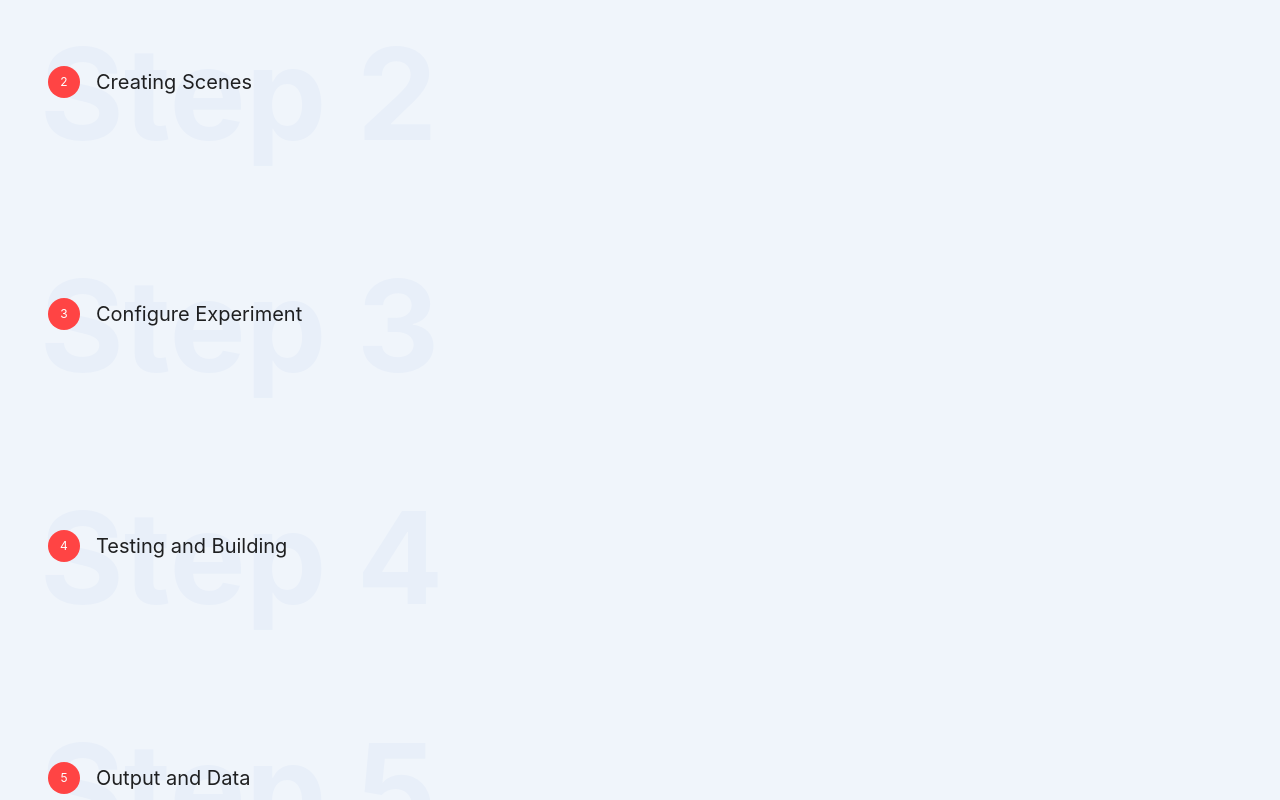
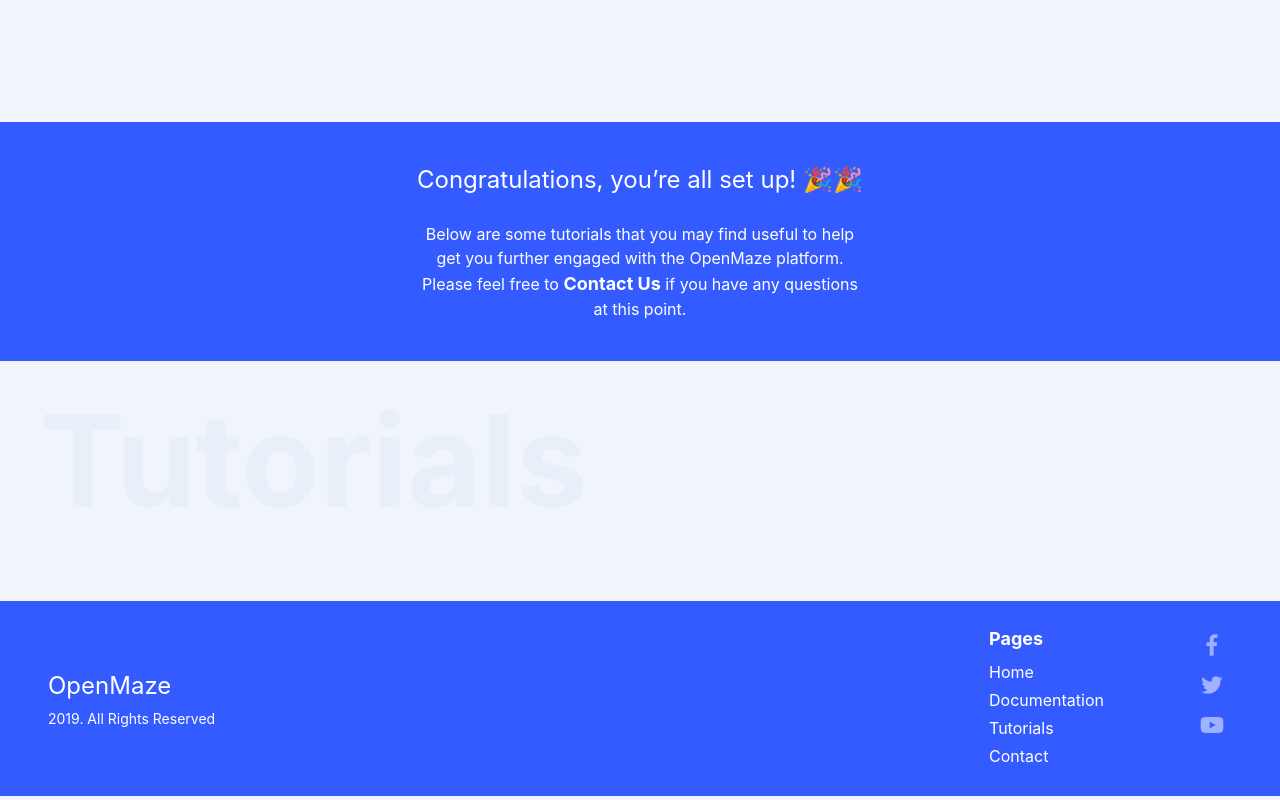
Before and after one commit to KyleAlsburyNealy/OpenMaze-Website, a Next.js app: page /tutorials in a window 1280 px wide. Shown: the part 2580-3380 px from the top of the page. Built offline with nearby package versions, Linux system fonts and the light colour scheme.

Commit message:
Finished congrats banner and tutorials header

```diff
--- a/components/tutorialSection.js
+++ b/components/tutorialSection.js
@@ -2,16 +2,17 @@ import React, { Component, Fragment } from "react";
 
 class TutorialSection extends Component {
   render() {
+    console.log(this.props.title);
     return (
       <Fragment>
         <p
           className="absolute z-neg font-bold text-6xl mt-1 sm:text-7xl md:text-8xl lg:text-10xl"
           style={{ color: "#E8EFF9" }}
         >
-          {`Step ${this.props.number}`}
+          {this.props.header}
         </p>
-        <div className="step-1 pt-9 mx-2 mb-8 sm:pt-12 md:pt-14 lg:pt-18">
-          {/* Title */}
+        <div className="step-1 pt-9 mx-2 mb-32 sm:pt-12 md:pt-14 lg:pt-18">
+          {this.props.title ? (
             <div className="flex items-center content-center mb-14 md:mb-24 lg:mb-32">
               <div
                 className="flex items-center justify-center rounded-full h-6 w-6 md:h-8 md:w-8 text-white text-xs mr-4"
@@ -21,6 +22,7 @@ class TutorialSection extends Component {
               </div>
               <p className="sm:text-lg md:text-xl">{this.props.title}</p>
             </div>
+          ) : null}
           {this.props.children}
         </div>
       </Fragment>
--- a/pages/tutorials.js
+++ b/pages/tutorials.js
@@ -1,14 +1,19 @@
 import Layout from "../components/layout";
 import TutorialSection from "../components/tutorialSection";
+import Link from "next/link";
 
 export default function Tutorials() {
   return (
     <>
       <Layout>
         <div className="pb-10 mx-2 sm:mx-10">
-          <TutorialSection number={1} title={"Installation and Setup"}>
+          <TutorialSection
+            header={"Step 1"}
+            number={1}
+            title={"Installation and Setup"}
+          >
             {/* Content */}
-            <div className="mx-1 text-justify max-w-4xl mx-auto">
+            <div className="md:ml-12 text-justify max-w-4xl">
               <p>
                 To start using Open Maze software in your experiments you will
                 need:
@@ -182,26 +187,37 @@ export default function Tutorials() {
             </div>
           </TutorialSection>
 
-          {/* Step 2 */}
-          <TutorialSection
-            number={2}
+          {/* <TutorialSection
+            header={"Step 2"}
             title={"Creating Scenes"}
           ></TutorialSection>
           <TutorialSection
-            number={3}
+            header={"Step 3"}
             title={"Configure Experiment"}
           ></TutorialSection>
           <TutorialSection
-            number={4}
+            header={"Step 4"}
             title={"Testing and Building"}
           ></TutorialSection>
           <TutorialSection
-            number={5}
+            header={"Step 5"}
             title={"Output and Data"}
-          ></TutorialSection>
+          ></TutorialSection> */}
         </div>
-        <div className="bg-blue-900 text-white">
-          <p>Congratulations, you’re all set up! 🎉🎉</p>
+        <div className="bg-blue-900 text-white px-6 py-10 text-center">
+          <p className="text-2xl">Congratulations, you’re all set up! 🎉🎉</p>
+          <br />
+          <p className="max-w-md mx-auto">
+            Below are some tutorials that you may find useful to help get you
+            further engaged with the OpenMaze platform. Please feel free to{" "}
+            <Link href="/contact">
+              <a className="font-bold text-lg">Contact Us</a>
+            </Link>{" "}
+            if you have any questions at this point.
+          </p>
+        </div>
+        <div className="pb-10 mx-2 sm:mx-10">
+          <TutorialSection header="Tutorials"></TutorialSection>
         </div>
       </Layout>
     </>
```
Lines whose indentation alone changed are shown as unchanged.
